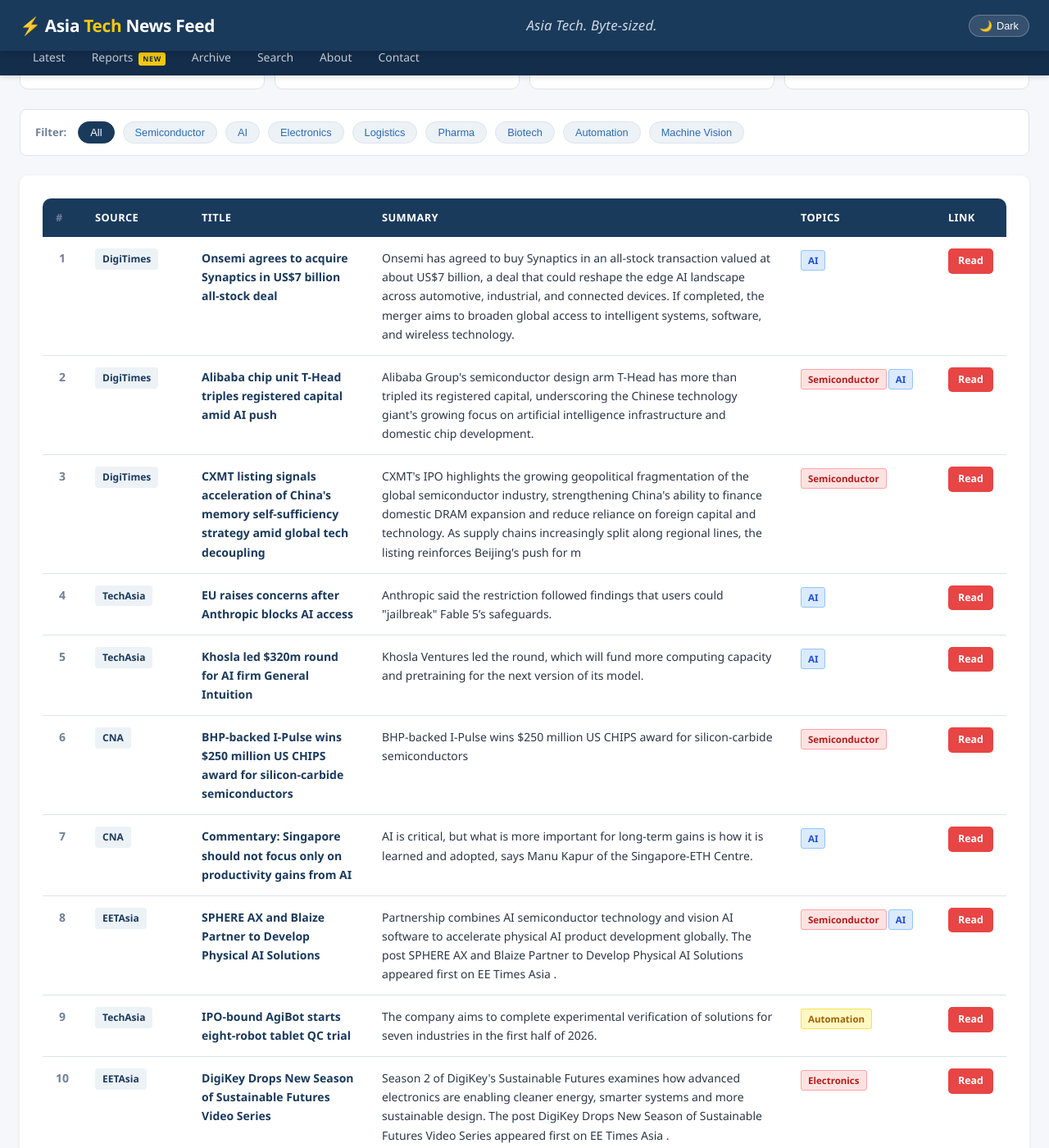
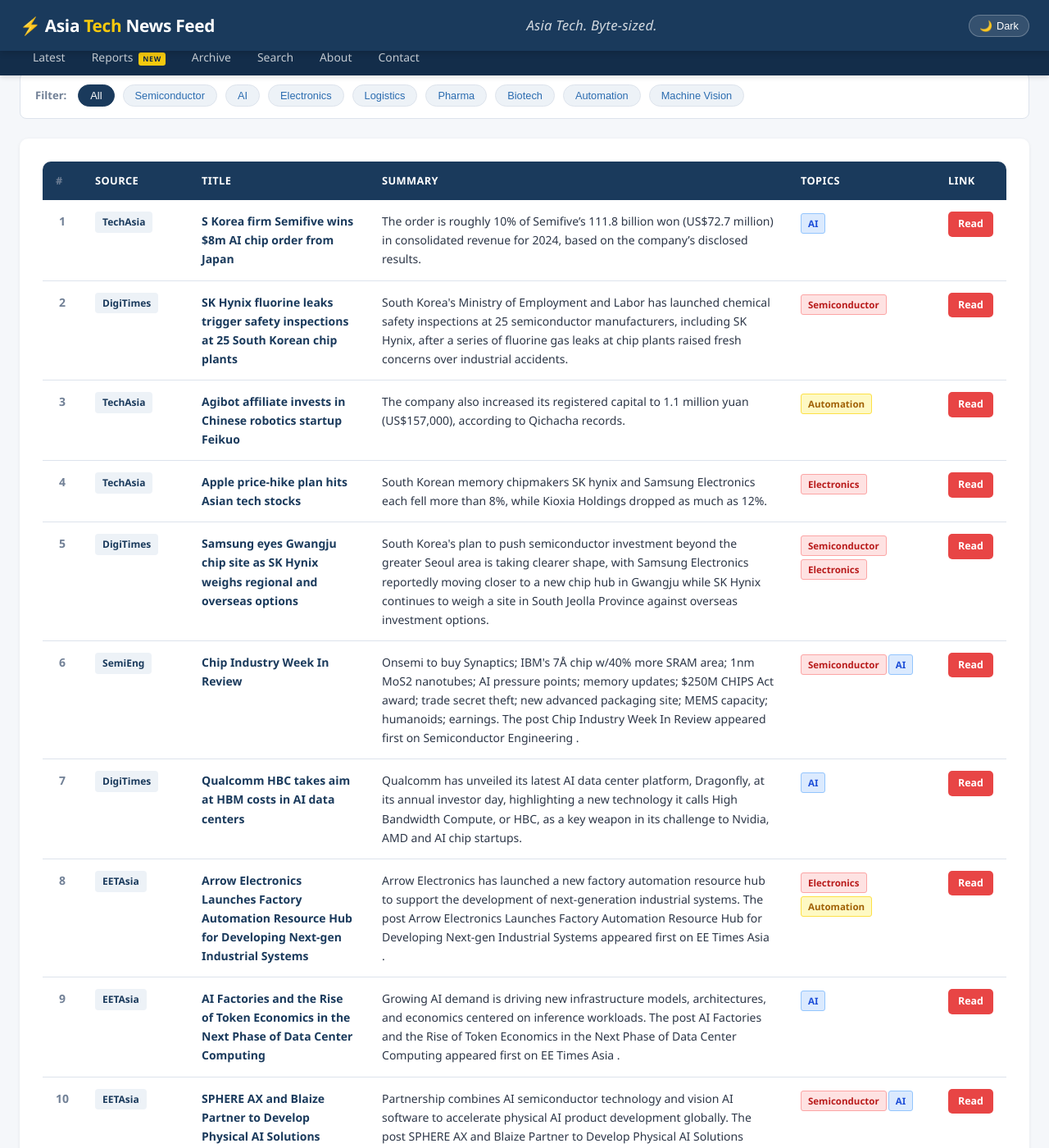
Before and after one commit to asiatechfeed/Asia-Tech-Feed, a Jekyll site: the page built from _posts/2026-06-26-asia-tech-news-digest.md, in a window 1280 px wide and 1400 px high, scrolled down 583 px. Shown: the whole window at 82% size. Built offline with Jekyll 4.4.1, drawn with Linux system fonts in a browser that asks for light colours; a script that is not in the unit is left out; some of the changed text lies outside the part shown.

Commit message:
📰 News digest 2026-06-26 (16 articles)

```diff
--- a/_posts/2026-06-26-asia-tech-news-digest.md
+++ b/_posts/2026-06-26-asia-tech-news-digest.md
@@ -1,16 +1,16 @@
 ---
 layout: post
 title: "Asia Tech News Digest - June 26, 2026"
-date: 2026-06-26 08:01:08 +0800
-articles_count: 17
+date: 2026-06-26 18:40:11 +0800
+articles_count: 16
 sources_count: 6
-sources: ["CNA", "DigiTimes", "EETAsia", "KED", "NikkeiAsia", "TechAsia"]
+sources: ["DigiTimes", "EETAsia", "KED", "NikkeiAsia", "SemiEng", "TechAsia"]
 csv_file: /assets/data/news-2026-06-26.tsv
-featured_title: "Onsemi agrees to acquire Synaptics in US$7 billion all-stock deal"
-featured_url: "https://www.digitimes.com/news/a20260626PR200/onsemi-synaptics-software-wireless-president.html"
-featured_source: "DigiTimes"
-featured_summary: "Onsemi has agreed to buy Synaptics in an all-stock transaction valued at about US$7 billion, a deal that could reshape the edge AI landscape across automotive, industrial, and connected devices. If completed, the merger aims to broaden global access to intelligent systems, software, and wireless technology."
-featured_image: "https://img.digitimes.com/newsshow/20260626pr200_files/1_2b.jpg"
+featured_title: "S Korea firm Semifive wins $8m AI chip order from Japan"
+featured_url: "https://www.techinasia.com/nvidia-rival-rebellions-taps-jpmorgan-south-korea-ipo"
+featured_source: "TechAsia"
+featured_summary: "The order is roughly 10% of Semifive\u2019s 111.8 billion won (US$72.7 million) in consolidated revenue for 2024, based on the company\u2019s disclosed results."
+featured_image: ""
 ---
 
 <table class="news-table">
@@ -27,62 +27,78 @@ featured_image: "https://img.digitimes.com/newsshow/20260626pr200_files/1_2b.jpg
 <tbody>
 <tr>
   <td class="col-num">1</td>
-  <td class="col-source"><span class="source-badge">DigiTimes</span></td>
-  <td class="col-title"><span class="article-title">Onsemi agrees to acquire Synaptics in US$7 billion all-stock deal</span></td>
-  <td class="col-summary">Onsemi has agreed to buy Synaptics in an all-stock transaction valued at about US$7 billion, a deal that could reshape the edge AI landscape across automotive, industrial, and connected devices. If completed, the merger aims to broaden global access to intelligent systems, software, and wireless technology.</td>
+  <td class="col-source"><span class="source-badge">TechAsia</span></td>
+  <td class="col-title"><span class="article-title">S Korea firm Semifive wins $8m AI chip order from Japan</span></td>
+  <td class="col-summary">The order is roughly 10% of Semifive’s 111.8 billion won (US$72.7 million) in consolidated revenue for 2024, based on the company’s disclosed results.</td>
   <td class="col-tags"><span class="tag ai">AI</span></td>
-  <td class="col-link"><a class="btn-link" href="https://www.digitimes.com/news/a20260626PR200/onsemi-synaptics-software-wireless-president.html" target="_blank" rel="noopener">Read</a></td>
+  <td class="col-link"><a class="btn-link" href="https://www.techinasia.com/nvidia-rival-rebellions-taps-jpmorgan-south-korea-ipo" target="_blank" rel="noopener">Read</a></td>
 </tr>
 <tr>
   <td class="col-num">2</td>
   <td class="col-source"><span class="source-badge">DigiTimes</span></td>
-  <td class="col-title"><span class="article-title">Alibaba chip unit T-Head triples registered capital amid AI push</span></td>
-  <td class="col-summary">Alibaba Group's semiconductor design arm T-Head has more than tripled its registered capital, underscoring the Chinese technology giant's growing focus on artificial intelligence infrastructure and domestic chip development.</td>
-  <td class="col-tags"><span class="tag semi">Semiconductor</span><span class="tag ai">AI</span></td>
-  <td class="col-link"><a class="btn-link" href="https://www.digitimes.com/news/a20260624VL205/alibaba-t-head-design-infrastructure-chips.html" target="_blank" rel="noopener">Read</a></td>
+  <td class="col-title"><span class="article-title">SK Hynix fluorine leaks trigger safety inspections at 25 South Korean chip plants</span></td>
+  <td class="col-summary">South Korea's Ministry of Employment and Labor has launched chemical safety inspections at 25 semiconductor manufacturers, including SK Hynix, after a series of fluorine gas leaks at chip plants raised fresh concerns over industrial accidents.</td>
+  <td class="col-tags"><span class="tag semi">Semiconductor</span></td>
+  <td class="col-link"><a class="btn-link" href="https://www.digitimes.com/news/a20260626PD222/sk-hynix-industrial-fire-economy-semiconductor-industry.html" target="_blank" rel="noopener">Read</a></td>
 </tr>
 <tr>
   <td class="col-num">3</td>
-  <td class="col-source"><span class="source-badge">DigiTimes</span></td>
-  <td class="col-title"><span class="article-title">CXMT listing signals acceleration of China's memory self-sufficiency strategy amid global tech decoupling</span></td>
-  <td class="col-summary">CXMT's IPO highlights the growing geopolitical fragmentation of the global semiconductor industry, strengthening China's ability to finance domestic DRAM expansion and reduce reliance on foreign capital and technology. As supply chains increasingly split along regional lines, the listing reinforces Beijing's push for m</td>
-  <td class="col-tags"><span class="tag semi">Semiconductor</span></td>
-  <td class="col-link"><a class="btn-link" href="https://www.digitimes.com/news/a20260624VL210/cxmt-self-sufficiency-ipo-2026-semiconductor-industry.html" target="_blank" rel="noopener">Read</a></td>
+  <td class="col-source"><span class="source-badge">TechAsia</span></td>
+  <td class="col-title"><span class="article-title">Agibot affiliate invests in Chinese robotics startup Feikuo</span></td>
+  <td class="col-summary">The company also increased its registered capital to 1.1 million yuan (US$157,000), according to Qichacha records.</td>
+  <td class="col-tags"><span class="tag auto">Automation</span></td>
+  <td class="col-link"><a class="btn-link" href="https://www.techinasia.com/endowus-ceo-gregory-van-optimistic-profitability" target="_blank" rel="noopener">Read</a></td>
 </tr>
 <tr>
   <td class="col-num">4</td>
   <td class="col-source"><span class="source-badge">TechAsia</span></td>
-  <td class="col-title"><span class="article-title">EU raises concerns after Anthropic blocks AI access</span></td>
-  <td class="col-summary">Anthropic said the restriction followed findings that users could "jailbreak" Fable 5’s safeguards.</td>
-  <td class="col-tags"><span class="tag ai">AI</span></td>
-  <td class="col-link"><a class="btn-link" href="https://www.techinasia.com/anthropic-widen-access-claude-fable-5" target="_blank" rel="noopener">Read</a></td>
+  <td class="col-title"><span class="article-title">Apple price-hike plan hits Asian tech stocks</span></td>
+  <td class="col-summary">South Korean memory chipmakers SK hynix and Samsung Electronics each fell more than 8%, while Kioxia Holdings dropped as much as 12%.</td>
+  <td class="col-tags"><span class="tag semi">Electronics</span></td>
+  <td class="col-link"><a class="btn-link" href="https://www.techinasia.com/apple-offers-free-ai-model-access-to-smaller-developers" target="_blank" rel="noopener">Read</a></td>
 </tr>
 <tr>
   <td class="col-num">5</td>
-  <td class="col-source"><span class="source-badge">TechAsia</span></td>
-  <td class="col-title"><span class="article-title">Khosla led $320m round for AI firm General Intuition</span></td>
-  <td class="col-summary">Khosla Ventures led the round, which will fund more computing capacity and pretraining for the next version of its model.</td>
-  <td class="col-tags"><span class="tag ai">AI</span></td>
-  <td class="col-link"><a class="btn-link" href="https://www.techinasia.com/work-ai-systems-engineers" target="_blank" rel="noopener">Read</a></td>
+  <td class="col-source"><span class="source-badge">DigiTimes</span></td>
+  <td class="col-title"><span class="article-title">Samsung eyes Gwangju chip site as SK Hynix weighs regional and overseas options</span></td>
+  <td class="col-summary">South Korea's plan to push semiconductor investment beyond the greater Seoul area is taking clearer shape, with Samsung Electronics reportedly moving closer to a new chip hub in Gwangju while SK Hynix continues to weigh a site in South Jeolla Province against overseas investment options.</td>
+  <td class="col-tags"><span class="tag semi">Semiconductor</span><span class="tag semi">Electronics</span></td>
+  <td class="col-link"><a class="btn-link" href="https://www.digitimes.com/news/a20260626VL208/samsung-investment-sk-hynix-government-industrial.html" target="_blank" rel="noopener">Read</a></td>
 </tr>
 <tr>
   <td class="col-num">6</td>
-  <td class="col-source"><span class="source-badge">CNA</span></td>
-  <td class="col-title"><span class="article-title">BHP-backed I-Pulse wins $250 million US CHIPS award for silicon-carbide semiconductors</span></td>
-  <td class="col-summary">BHP-backed I-Pulse wins $250 million US CHIPS award for silicon-carbide semiconductors</td>
-  <td class="col-tags"><span class="tag semi">Semiconductor</span></td>
-  <td class="col-link"><a class="btn-link" href="https://www.channelnewsasia.com/business/bhp-backed-i-pulse-wins-250-million-us-chips-award-silicon-carbide-semiconductors-6211401" target="_blank" rel="noopener">Read</a></td>
+  <td class="col-source"><span class="source-badge">SemiEng</span></td>
+  <td class="col-title"><span class="article-title">Chip Industry Week In Review</span></td>
+  <td class="col-summary">Onsemi to buy Synaptics; IBM's 7Å chip w/40% more SRAM area; 1nm MoS2 nanotubes; AI pressure points; memory updates; $250M CHIPS Act award; trade secret theft; new advanced packaging site; MEMS capacity; humanoids; earnings. The post Chip Industry Week In Review appeared first on Semiconductor Engineering .</td>
+  <td class="col-tags"><span class="tag semi">Semiconductor</span><span class="tag ai">AI</span></td>
+  <td class="col-link"><a class="btn-link" href="https://semiengineering.com/chip-industry-week-in-review-144/" target="_blank" rel="noopener">Read</a></td>
 </tr>
 <tr>
   <td class="col-num">7</td>
-  <td class="col-source"><span class="source-badge">CNA</span></td>
-  <td class="col-title"><span class="article-title">Commentary: Singapore should not focus only on productivity gains from AI</span></td>
-  <td class="col-summary">AI is critical, but what is more important for long-term gains is how it is learned and adopted, says Manu Kapur of the Singapore-ETH Centre.</td>
+  <td class="col-source"><span class="source-badge">DigiTimes</span></td>
+  <td class="col-title"><span class="article-title">Qualcomm HBC takes aim at HBM costs in AI data centers</span></td>
+  <td class="col-summary">Qualcomm has unveiled its latest AI data center platform, Dragonfly, at its annual investor day, highlighting a new technology it calls High Bandwidth Compute, or HBC, as a key weapon in its challenge to Nvidia, AMD and AI chip startups.</td>
   <td class="col-tags"><span class="tag ai">AI</span></td>
-  <td class="col-link"><a class="btn-link" href="https://www.channelnewsasia.com/commentary/singapore-ai-council-workplace-adopt-productivity-6209631" target="_blank" rel="noopener">Read</a></td>
+  <td class="col-link"><a class="btn-link" href="https://www.digitimes.com/news/a20260626PD219/qualcomm-hbm-data-data-center-technology.html" target="_blank" rel="noopener">Read</a></td>
 </tr>
 <tr>
   <td class="col-num">8</td>
+  <td class="col-source"><span class="source-badge">EETAsia</span></td>
+  <td class="col-title"><span class="article-title">Arrow Electronics Launches Factory Automation Resource Hub for Developing Next-gen Industrial Systems</span></td>
+  <td class="col-summary">Arrow Electronics has launched a new factory automation resource hub to support the development of next-generation industrial systems. The post Arrow Electronics Launches Factory Automation Resource Hub for Developing Next-gen Industrial Systems appeared first on EE Times Asia .</td>
+  <td class="col-tags"><span class="tag semi">Electronics</span><span class="tag auto">Automation</span></td>
+  <td class="col-link"><a class="btn-link" href="https://www.eetasia.com/arrow-electronics-launches-factory-automation-resource-hub-for-developing-next-gen-industrial-systems/" target="_blank" rel="noopener">Read</a></td>
+</tr>
+<tr>
+  <td class="col-num">9</td>
+  <td class="col-source"><span class="source-badge">EETAsia</span></td>
+  <td class="col-title"><span class="article-title">AI Factories and the Rise of Token Economics in the Next Phase of Data Center Computing</span></td>
+  <td class="col-summary">Growing AI demand is driving new infrastructure models, architectures, and economics centered on inference workloads. The post AI Factories and the Rise of Token Economics in the Next Phase of Data Center Computing appeared first on EE Times Asia .</td>
+  <td class="col-tags"><span class="tag ai">AI</span></td>
+  <td class="col-link"><a class="btn-link" href="https://www.eetasia.com/ai-factories-and-the-rise-of-token-economics-in-the-next-phase-of-data-center-computing/" target="_blank" rel="noopener">Read</a></td>
+</tr>
+<tr>
+  <td class="col-num">10</td>
   <td class="col-source"><span class="source-badge">EETAsia</span></td>
   <td class="col-title"><span class="article-title">SPHERE AX and Blaize Partner to Develop Physical AI Solutions</span></td>
   <td class="col-summary">Partnership combines AI semiconductor technology and vision AI software to accelerate physical AI product development globally. The post SPHERE AX and Blaize Partner to Develop Physical AI Solutions appeared first on EE Times Asia .</td>
@@ -90,28 +106,12 @@ featured_image: "https://img.digitimes.com/newsshow/20260626pr200_files/1_2b.jpg
   <td class="col-link"><a class="btn-link" href="https://www.eetasia.com/sphere-ax-and-blaize-partner-to-develop-physical-ai-solutions/" target="_blank" rel="noopener">Read</a></td>
 </tr>
 <tr>
-  <td class="col-num">9</td>
-  <td class="col-source"><span class="source-badge">TechAsia</span></td>
-  <td class="col-title"><span class="article-title">IPO-bound AgiBot starts eight-robot tablet QC trial</span></td>
-  <td class="col-summary">The company aims to complete experimental verification of solutions for seven industries in the first half of 2026.</td>
-  <td class="col-tags"><span class="tag auto">Automation</span></td>
-  <td class="col-link"><a class="btn-link" href="https://www.techinasia.com/chinas-agibot-launches-sales-robot-types-jdcom" target="_blank" rel="noopener">Read</a></td>
-</tr>
-<tr>
-  <td class="col-num">10</td>
-  <td class="col-source"><span class="source-badge">EETAsia</span></td>
-  <td class="col-title"><span class="article-title">DigiKey Drops New Season of Sustainable Futures Video Series</span></td>
-  <td class="col-summary">Season 2 of DigiKey's Sustainable Futures examines how advanced electronics are enabling cleaner energy, smarter systems and more sustainable design. The post DigiKey Drops New Season of Sustainable Futures Video Series appeared first on EE Times Asia .</td>
-  <td class="col-tags"><span class="tag semi">Electronics</span></td>
-  <td class="col-link"><a class="btn-link" href="https://www.eetasia.com/digikey-drops-new-season-of-sustainable-futures-video-series/" target="_blank" rel="noopener">Read</a></td>
-</tr>
-<tr>
   <td class="col-num">11</td>
-  <td class="col-source"><span class="source-badge">EETAsia</span></td>
-  <td class="col-title"><span class="article-title">ST’s Direct ToF 3D LiDAR Module Brings Advanced Spatial Awareness to Compact Edge AI Systems</span></td>
-  <td class="col-summary">STMicroelectronics' VL53L9 compact direct Time-of-Flight 3D LiDAR all-in-one module sets a new benchmark in high-resolution sensing. The post ST’s Direct ToF 3D LiDAR Module Brings Advanced Spatial Awareness to Compact Edge AI Systems appeared first on EE Times Asia .</td>
-  <td class="col-tags"><span class="tag semi">Electronics</span><span class="tag ai">AI</span></td>
-  <td class="col-link"><a class="btn-link" href="https://www.eetasia.com/sts-direct-tof-3d-lidar-module-brings-advanced-spatial-awareness-to-compact-edge-ai-systems/" target="_blank" rel="noopener">Read</a></td>
+  <td class="col-source"><span class="source-badge">NikkeiAsia</span></td>
+  <td class="col-title"><span class="article-title">The AI cold war needs a nonalignment movement</span></td>
+  <td class="col-summary">The AI cold war needs a nonalignment movement</td>
+  <td class="col-tags"><span class="tag ai">AI</span></td>
+  <td class="col-link"><a class="btn-link" href="https://asia.nikkei.com/opinion/the-ai-cold-war-needs-a-nonalignment-movement" target="_blank" rel="noopener">Read</a></td>
 </tr>
 <tr>
   <td class="col-num">12</td>
@@ -131,14 +131,6 @@ featured_image: "https://img.digitimes.com/newsshow/20260626pr200_files/1_2b.jpg
 </tr>
 <tr>
   <td class="col-num">14</td>
-  <td class="col-source"><span class="source-badge">NikkeiAsia</span></td>
-  <td class="col-title"><span class="article-title">Chinese door-to-door logistics networks grow in US to counter trade war</span></td>
-  <td class="col-summary">Chinese door-to-door logistics networks grow in US to counter trade war</td>
-  <td class="col-tags"><span class="tag logis">Logistics</span></td>
-  <td class="col-link"><a class="btn-link" href="https://asia.nikkei.com/economy/trade-war/chinese-door-to-door-logistics-networks-grow-in-us-to-counter-trade-war" target="_blank" rel="noopener">Read</a></td>
-</tr>
-<tr>
-  <td class="col-num">15</td>
   <td class="col-source"><span class="source-badge">KED</span></td>
   <td class="col-title"><span class="article-title">AI trade isn’t just about tech stocks but also power, TCW says</span></td>
   <td class="col-summary">The artificial intelligence boom has sent investors racing into chipmakers, cloud providers and megacap technology stocks, but a more durable opportun</td>
@@ -146,7 +138,7 @@ featured_image: "https://img.digitimes.com/newsshow/20260626pr200_files/1_2b.jpg
   <td class="col-link"><a class="btn-link" href="https://www.kedglobal.com/asset-management/newsView/ked202606010002" target="_blank" rel="noopener">Read</a></td>
 </tr>
 <tr>
-  <td class="col-num">16</td>
+  <td class="col-num">15</td>
   <td class="col-source"><span class="source-badge">KED</span></td>
   <td class="col-title"><span class="article-title">No career ambition, no ego: AI plays devil's advocate at Audax Private Equity</span></td>
   <td class="col-summary">Generative AI is challenging traditional investment theses, acting as a devil's advocate to sharpen decision-making, particularly when it comes to ass</td>
@@ -154,7 +146,7 @@ featured_image: "https://img.digitimes.com/newsshow/20260626pr200_files/1_2b.jpg
   <td class="col-link"><a class="btn-link" href="https://www.kedglobal.com/private-equity/newsView/ked202603120002" target="_blank" rel="noopener">Read</a></td>
 </tr>
 <tr>
-  <td class="col-num">17</td>
+  <td class="col-num">16</td>
   <td class="col-source"><span class="source-badge">KED</span></td>
   <td class="col-title"><span class="article-title">EuBiologics partners with Korea's health agency to develop Nipah virus vaccine candidate</span></td>
   <td class="col-summary">EuBiologics Co., South Korea's vaccine-focused biotechnology company, is developing a vaccine candidate against the Nipah virus, an infectious disease</td>
```
Also changed, not shown: _digest_meta.json (+15 -15 lines), assets/data/news-2026-06-26.tsv (+14 -15 lines), assets/data/search-index.json.
